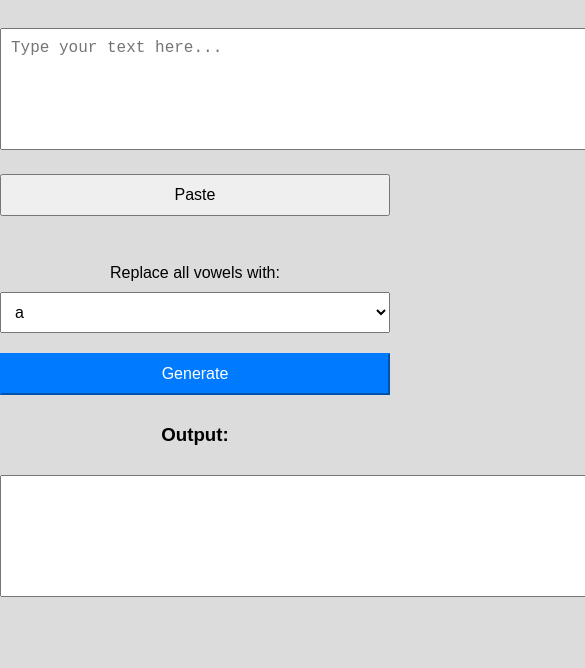
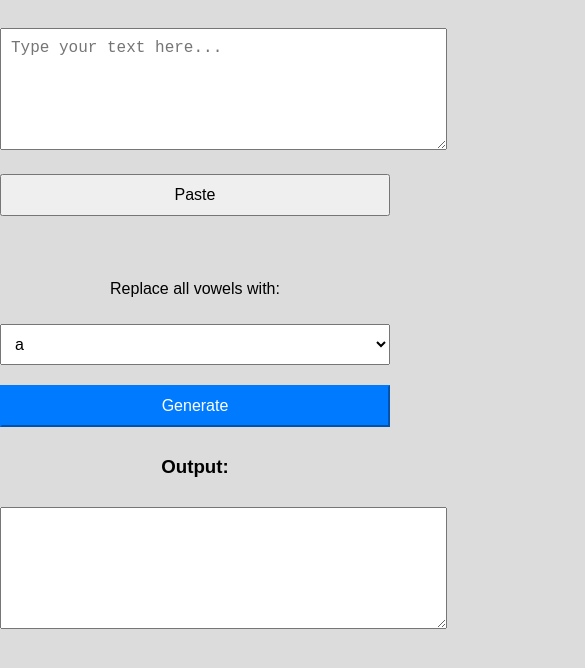
Before and after one commit to sampm092/sampm092.github.io, a plain HTML site: page projects/vowtext.html in a window 390 px wide. Shown: the part 90-758 px from the top of the page, 585 px wide, since content can reach past the window. Drawn offline with Linux system fonts and the light colour scheme; some packages are replaced by stand-ins of ours; a script that the page names is missing.

Commit message:
vowtext media fixed

```diff
--- a/projects/vowtext.html
+++ b/projects/vowtext.html
@@ -44,6 +44,28 @@
     button:hover {
       opacity: 80%;
     }
+
+    @media only screen and (max-width: 505px) {
+      textarea {
+        height: 100px;
+        max-width: 450px;
+      }
+
+      select, button {
+        max-width: 450px;
+      }
+    }
+
+    @media only screen and (max-width: 625px){
+      textarea {
+        height: 100px;
+        max-width: 425px;
+        min-width: 425px !important;
+      }
+      select, button {
+        max-width: 450px;
+      }
+    }
   </style>
 </head>
 
@@ -54,7 +76,7 @@
   <textarea id="inputText" placeholder="Type your text here..."></textarea>
   <button onclick="pasText()" style="margin-bottom: 3rem;">Paste</button>
 
-  <label for="vowel">Replace all vowels with:</label>
+  <p>Replace all vowels with:</p>
   <select id="vowel">
     <option value="a">a</option>
     <option value="e">e</option>
```
